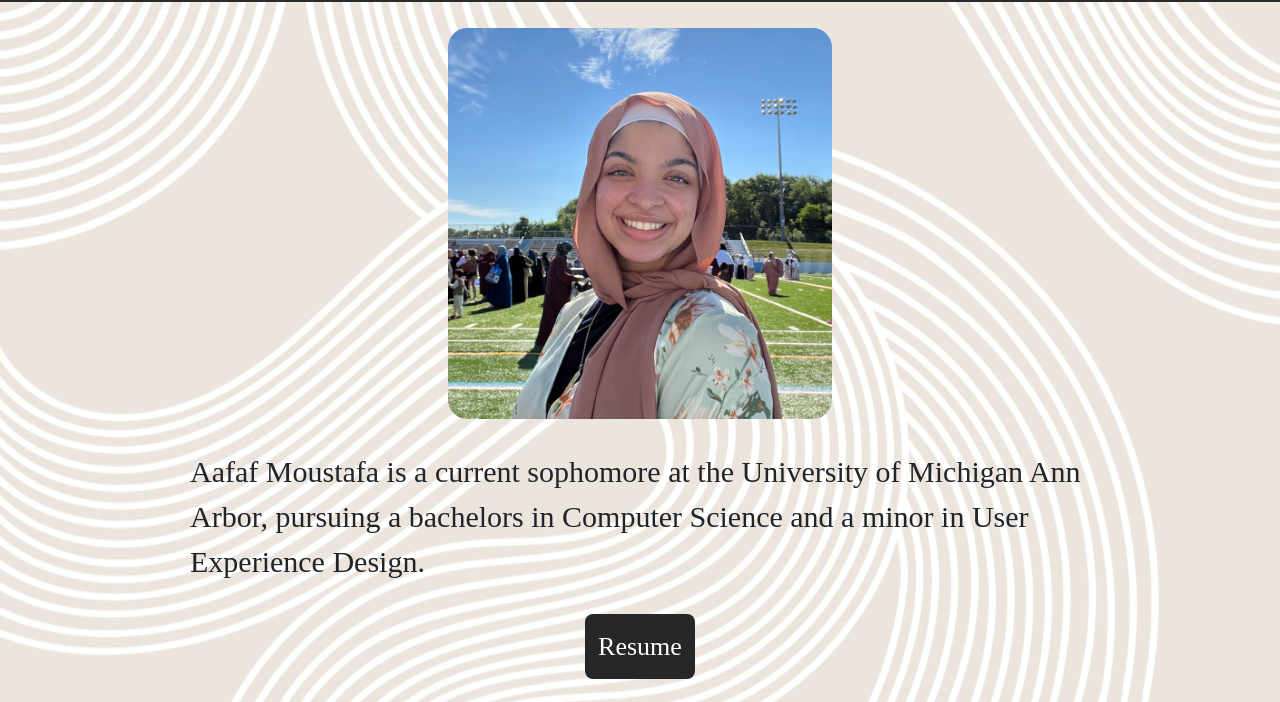
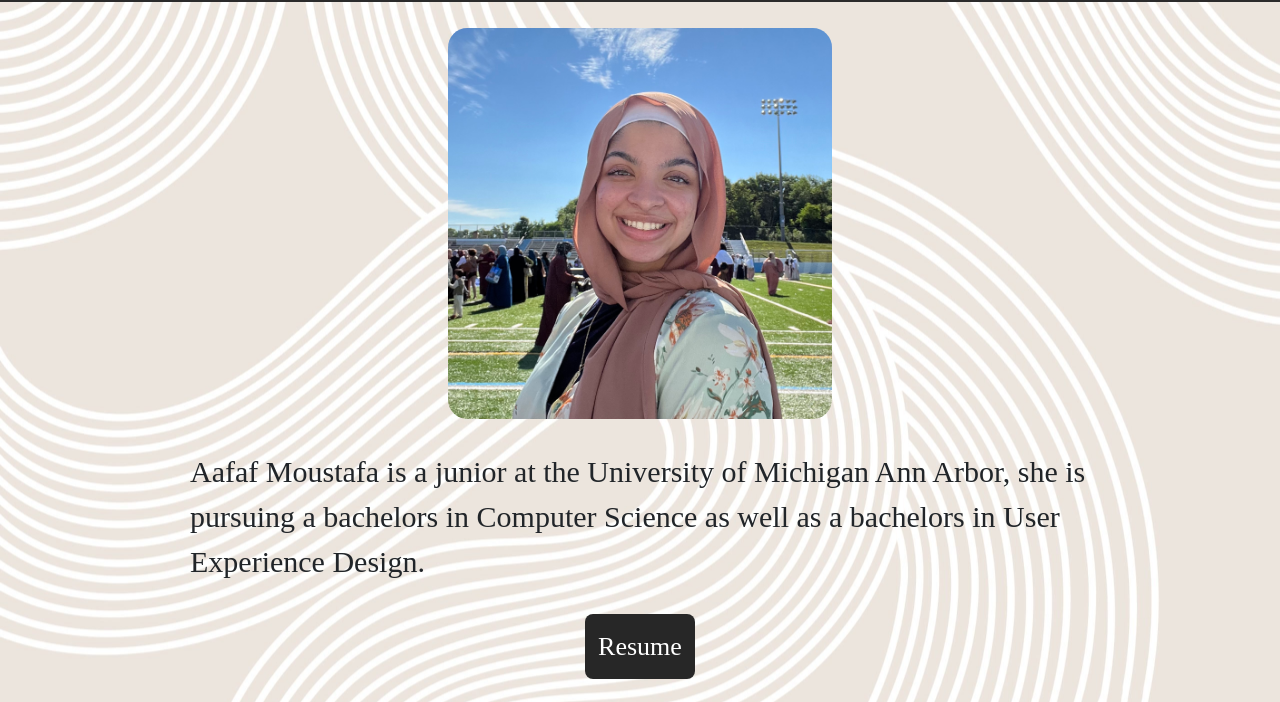
Before and after one commit to asmoustafa/Final-Project, a plain HTML site: page index.html in a window 1280 px wide. Shown: the part 93-795 px from the top of the page. Drawn offline with nearby package versions, Linux system fonts and the light colour scheme.

Commit message:
Add files via upload

```diff
--- a/index.html
+++ b/index.html
@@ -36,7 +36,7 @@
             <!-- <img class = "background_img" src="images/background_img.jpeg" alt="Decorative image swirls on neutral background"> -->
             <div class="grid intro" >
                 <img class = "intro_photo" src="images/intro_img.jpg" alt="Photo of me in a football field">
-                <p class="intp" tabindex="0" id = "main"> Aafaf Moustafa is a current sophomore at the University of Michigan Ann Arbor, pursuing a bachelors in Computer Science and a minor in User Experience Design. </p>
+                <p class="intp" tabindex="0" id = "main"> Aafaf Moustafa is a junior at the University of Michigan Ann Arbor, she is pursuing a bachelors in Computer Science as well as a bachelors in User Experience Design. </p>
                 <a href="docs/Moustafa_Aafaf_Resume.pdf" target ="_blank">Resume</a>
 
           </div>
```
